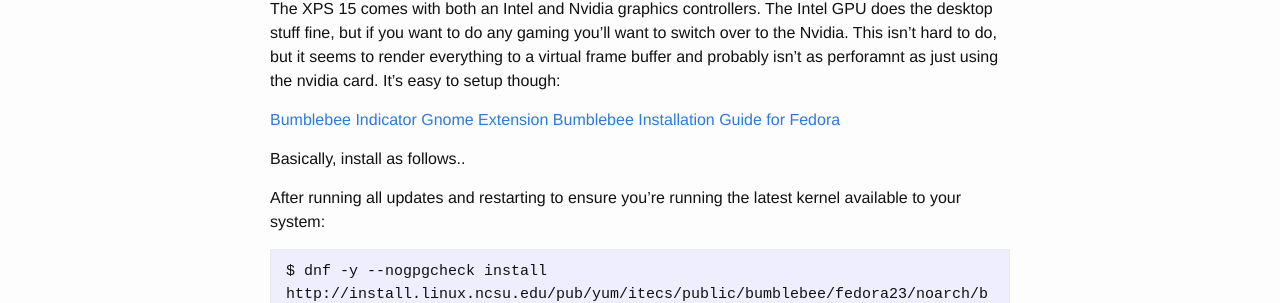
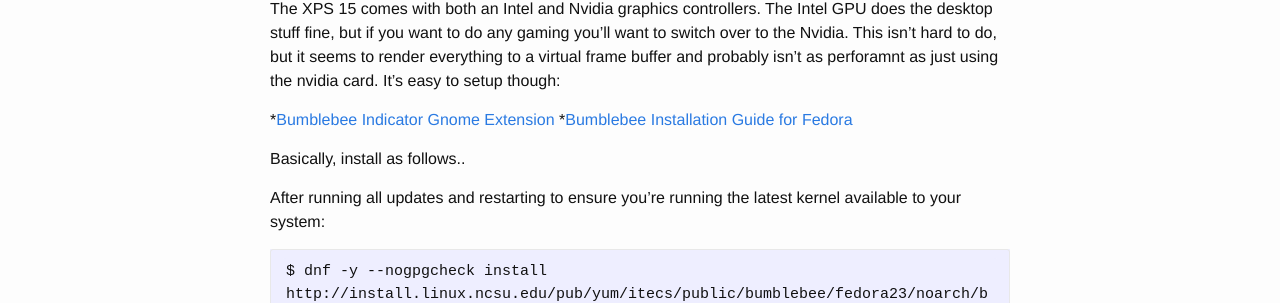
Before and after one commit to superterran/legacy-dotcom-provisioner, a Jekyll site: the page built from blog.html, in a window 1280 px wide and 900 px high. Shown: the part 427-730 px from the top of the window. Built offline with Jekyll 4.4.1, drawn with Linux system fonts in a browser that asks for light colours; comment, search, counter and statistics services are not loaded.

````diff
--- a/_posts/2016-04-17-dell_xps_15_9550.markdown
+++ b/_posts/2016-04-17-dell_xps_15_9550.markdown
@@ -16,8 +16,8 @@ You can get this to work with UEFI, but I ended up going Legacy boot since I was
 
 The XPS 15 comes with both an Intel and Nvidia graphics controllers. The Intel GPU does the desktop stuff fine, but if you want to do any gaming you'll want to switch over to the Nvidia. This isn't hard to do, but it seems to render everything to a virtual frame buffer and probably isn't as perforamnt as just using the nvidia card. It's easy to setup though:
 
-[Bumblebee Indicator Gnome Extension](https://extensions.gnome.org/extension/843/bumblebee-indicator/)
-[Bumblebee Installation Guide for Fedora](https://fedoraproject.org/wiki/Bumblebee)
+*[Bumblebee Indicator Gnome Extension](https://extensions.gnome.org/extension/843/bumblebee-indicator/)
+*[Bumblebee Installation Guide for Fedora](https://fedoraproject.org/wiki/Bumblebee)
 
 Basically, install as follows..
 
@@ -101,6 +101,7 @@ Let's configure touchegg with some sane options...
                 </gesture>
         </application>
 </touchégg>%
+
 ```
 And finally, let's configure touchegg to start automatically at login:
 
````
